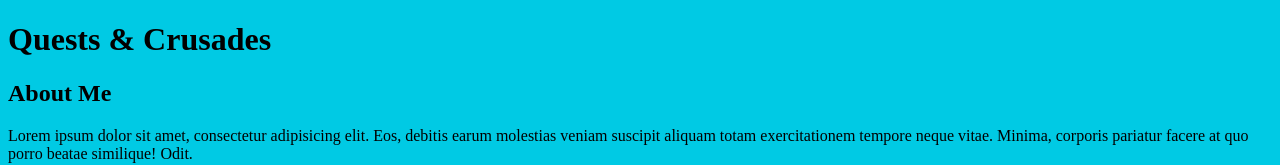
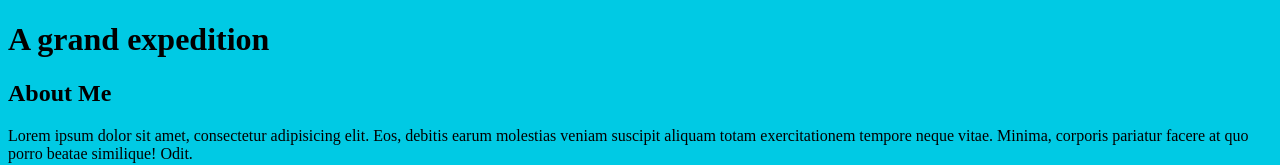
Before and after one commit to arjunht/new-git-project, a plain HTML site: page index.html in a window 1280 px wide. Shown: the top 165 px of the page. Drawn offline with Linux system fonts and the light colour scheme.

Commit message:
Revert "Set page heading to "Quests & Crusades""
This reverts commit 6c23d6cdd9e80e0dddf9e291d0c6866dc8e23296.

```diff
--- a/index.html
+++ b/index.html
@@ -10,7 +10,7 @@
 <body>
 
 	<header>
-		<h1>Quests & Crusades</h1>
+		<h1>A grand expedition</h1>
 	</header>
 
 	<div class="container">
```
